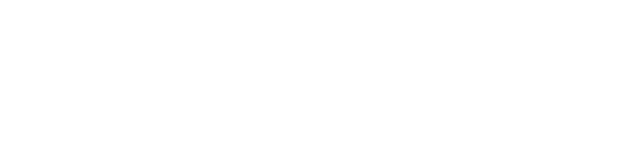
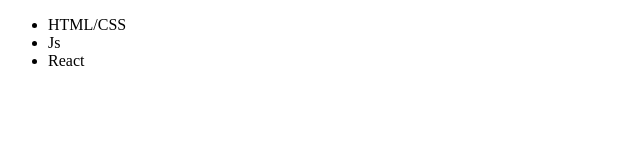
Before and after one commit to antoninabagrin/Sedinta12-DEMO, a plain HTML site: page index.html in a window 1280 px wide. Shown: the whole page, without its empty margins (0-640 px from the left). Drawn offline with Linux system fonts and the light colour scheme.

Commit message:
add HTML for header

```diff
--- a/index.html
+++ b/index.html
@@ -9,7 +9,13 @@
 </head>
 <body>
     <header>
-
+        <nav>
+            <ul>
+                <li>HTML/CSS</li>
+                <li>Js</li>
+                <li>React</li>
+            </ul>
+        </nav>
     </header>
     <main>
 
```
